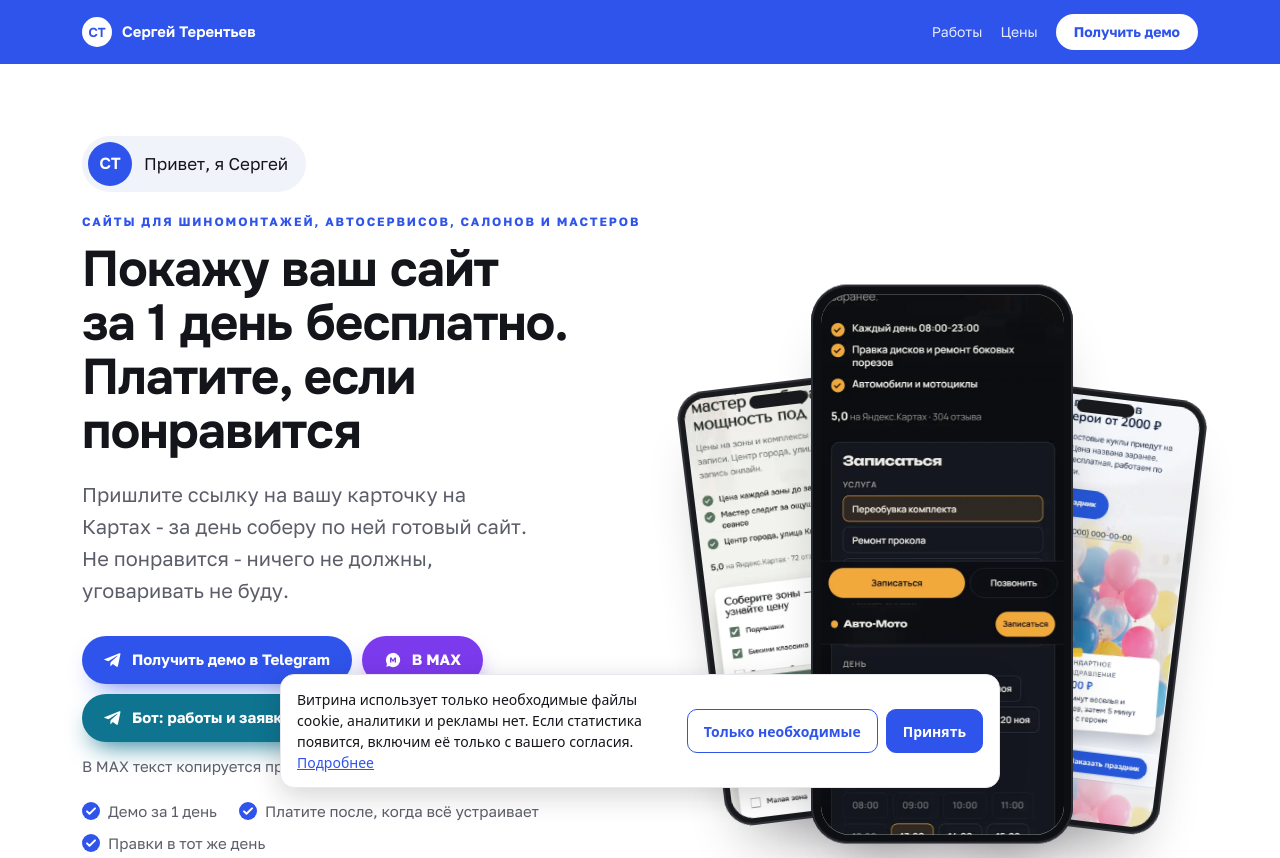
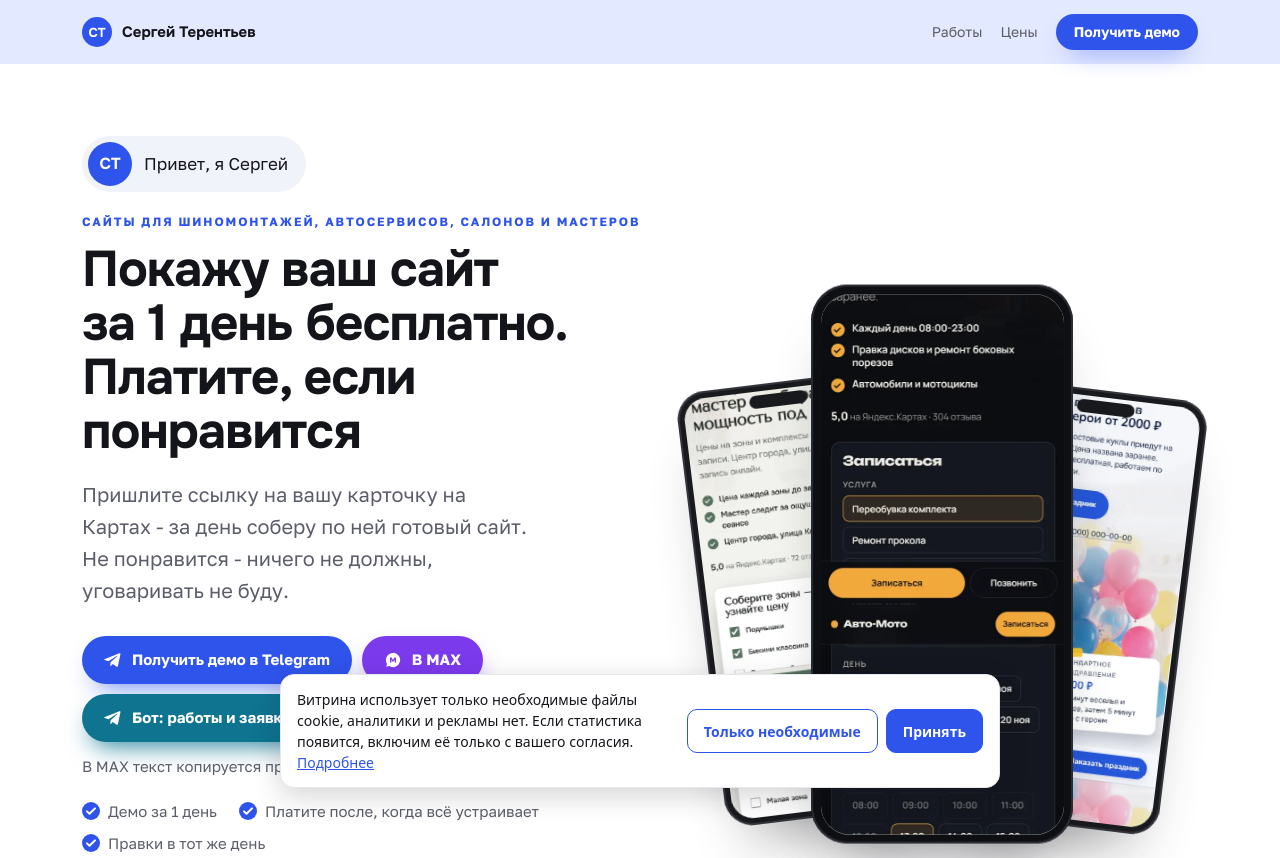
Before and after one commit to ajax55sv-cell/terentev-saity, a plain HTML site: page index.html in a window 1280 px wide. Shown: the top 858 px of the page. Drawn offline with Linux system fonts and the light colour scheme.

Commit message:
Светлая голубая шапка

```diff
--- a/index.html
+++ b/index.html
@@ -45,13 +45,8 @@ a{color:inherit}
 h1,h2,h3{font-family:var(--display);font-weight:700;letter-spacing:-.02em;margin:0}
 
 /* шапка */
-.top{position:sticky;top:0;z-index:10;background:var(--accent);color:#fff;transition:box-shadow .3s}
-.top.scrolled{box-shadow:0 10px 26px -16px rgba(47,84,235,.75)}
-.top :focus-visible{outline-color:#fff}
-.top .brand{color:#fff}
-.top .brand i{background:#fff;color:var(--accent)}
-.top .btn-main{background:#fff;color:var(--accent);box-shadow:none}
-.top .btn-main:hover{box-shadow:0 10px 24px -10px rgba(0,0,30,.5)}
+.top{position:sticky;top:0;z-index:10;background:#E3E9FF;color:var(--ink);transition:box-shadow .3s}
+.top.scrolled{box-shadow:0 10px 26px -18px rgba(47,84,235,.6)}
 .top .wrap{display:flex;align-items:center;justify-content:space-between;height:64px}
 .brand{display:flex;align-items:center;gap:10px;font:700 15px/1 var(--display);text-decoration:none}
 .brand i{width:30px;height:30px;border-radius:50%;background:var(--accent);display:grid;place-items:center;color:#fff;font:700 13px/1 var(--display);font-style:normal}
@@ -68,8 +63,8 @@ h1,h2,h3{font-family:var(--display);font-weight:700;letter-spacing:-.02em;margin
 .btn svg{width:18px;height:18px;flex:none}
 .top .btn{padding:11px 18px;font-size:14px}
 .top-nav{display:flex;align-items:center;gap:18px}
-.top-link{font:500 14px/1 var(--body);color:rgba(255,255,255,.88);text-decoration:none;white-space:nowrap}
-.top-link:hover{color:#fff;text-decoration:underline;text-underline-offset:5px}
+.top-link{font:500 14px/1 var(--body);color:var(--ink-2);text-decoration:none;white-space:nowrap}
+.top-link:hover{color:var(--accent);text-decoration:underline;text-underline-offset:5px}
 @media (max-width:479px){.brand span{display:none}}
 .brand span{white-space:nowrap}
 @media (max-width:559px){.top .wrap{gap:10px}.brand{gap:8px;font-size:13px}.top-nav{gap:10px}.top-link{font-size:13px}.top .btn{padding:11px 14px;font-size:13px}}
```
